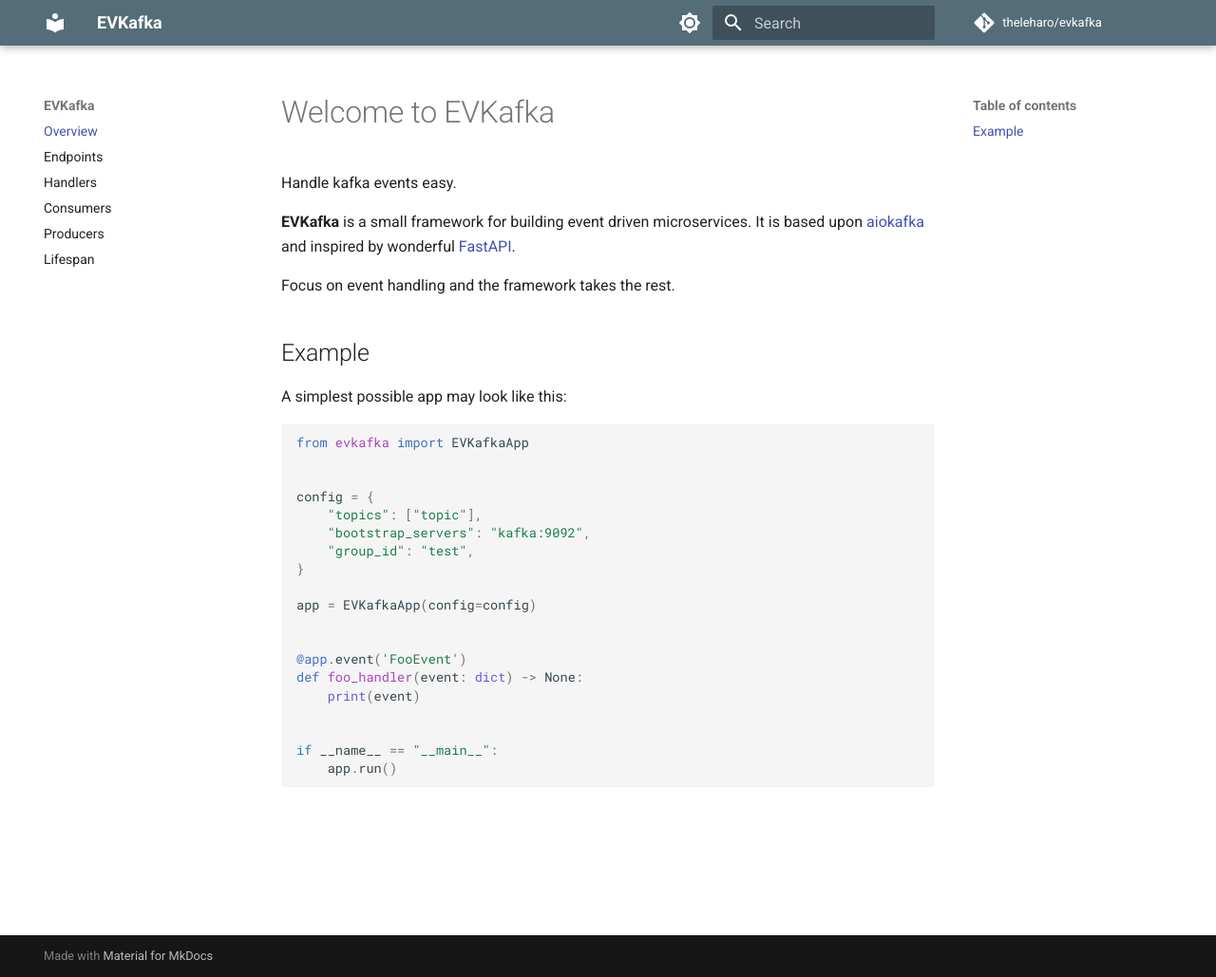
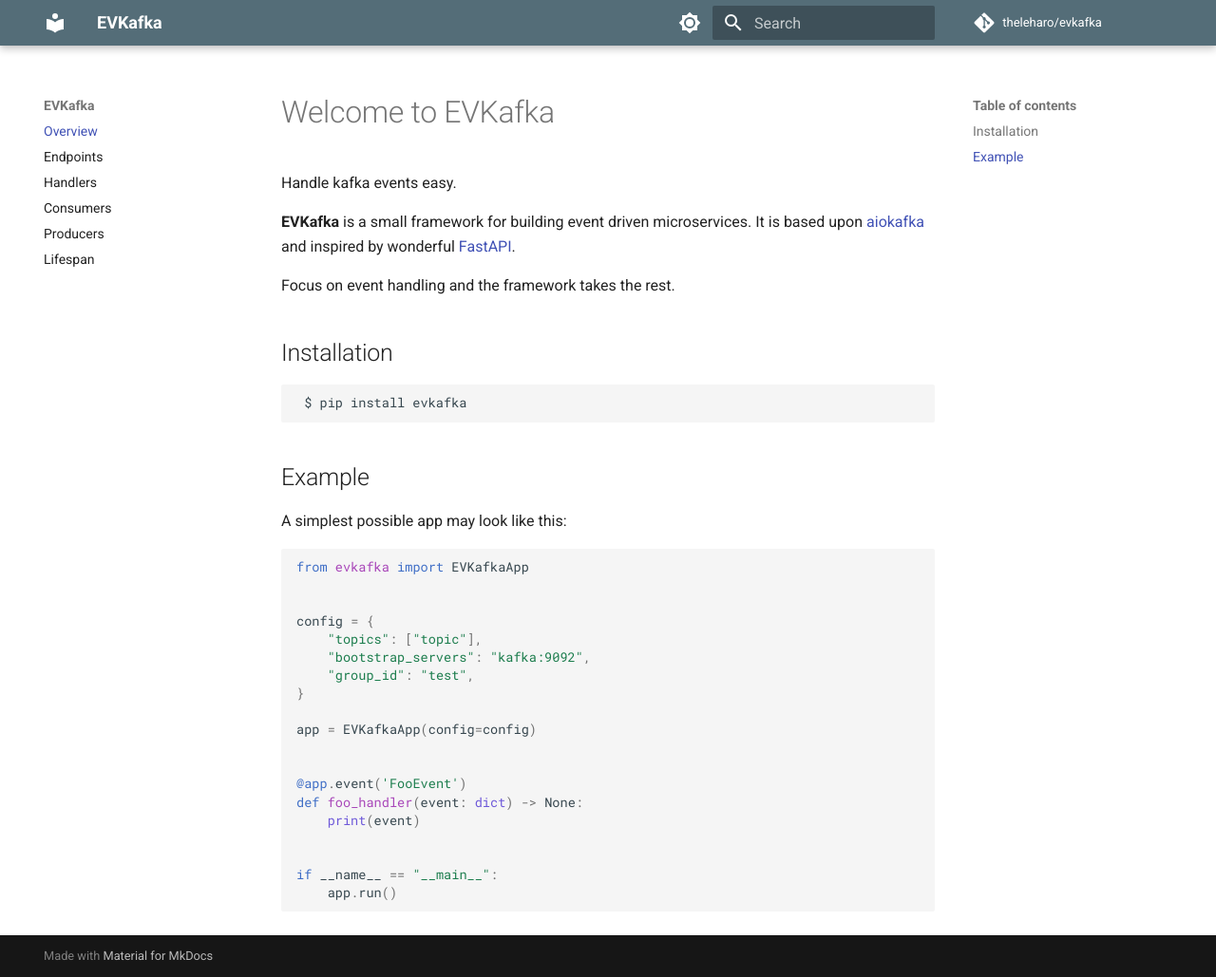
Before and after one commit to theleharo/evkafka, an MkDocs documentation site: the page built from docs/index.md, in a window 1280 px wide and 1029 px high. Shown: the whole window at 95% size. Built offline with MkDocs 1.6.1 and Material for MkDocs 9.7.7, drawn with Linux system fonts in a browser that asks for light colours; comment, search, counter and statistics services are not loaded.

Commit message:
add install to docs

```diff
--- a/docs/index.md
+++ b/docs/index.md
@@ -8,6 +8,9 @@
 
 Focus on event handling and the framework takes the rest.
 
+## Installation
+
+     $ pip install evkafka
 
 ## Example
 
```
